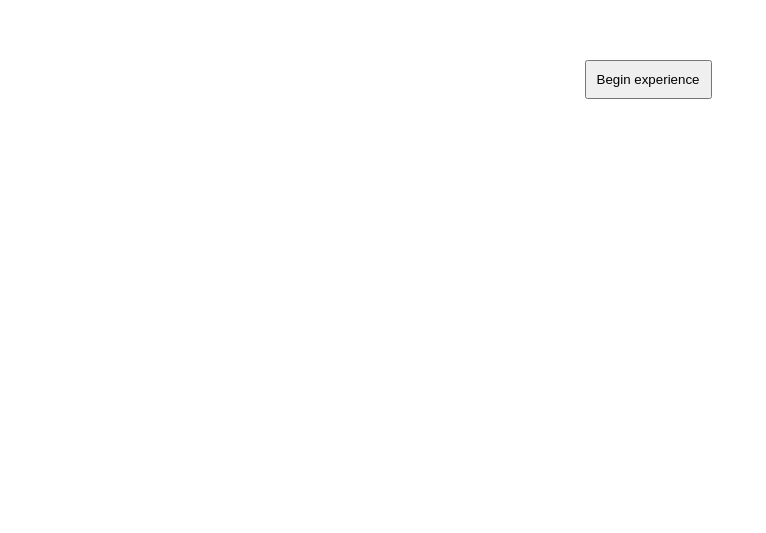
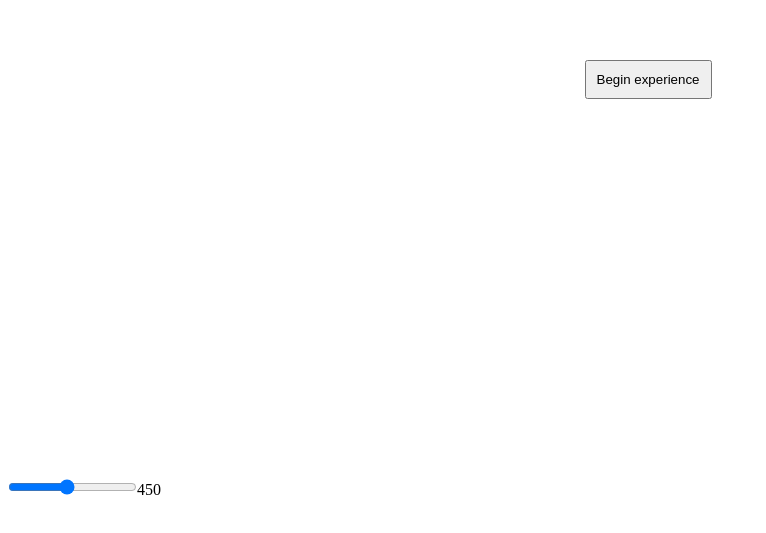
Before and after one commit to connercsbn/connersbrianwebsite_v2, a SvelteKit app: page / in a window 1280 px wide. Shown: the part 329-862 px from the top of the page, without its empty margins (0-766 px from the left). Built offline with nearby package versions, Linux system fonts and the light colour scheme.

Commit message:
glitchy v3

```diff
--- a/src/routes/+page.svelte
+++ b/src/routes/+page.svelte
@@ -14,6 +14,7 @@
 	let music: HTMLAudioElement;
 	let introLength = 7450;
 	let whenSongBegan = undefined;
+	let movementSpeed = 450;
 	// bpm is 96.484;
 	// roughly 1860 frames per bar
 	// 465 frames per beat if 10ms apart
@@ -127,7 +128,7 @@
 				loop();
 			}
 			// start position x at 0; then increment each draw to calculate position
-		}, 10);
+		}, movementSpeed);
 	}
 
 	function drawPath(x, y) {
@@ -182,6 +183,7 @@
 			<button class="beginExperience" on:click={handleBegin}>Begin experience</button>
 		</div>
 	{/if}
+	<input type="range" bind:value={movementSpeed} step="25" min={0} max={1000} />{movementSpeed}
 	<canvas bind:this={canvas} class="canvas-thing" />
 </main>
 
```
